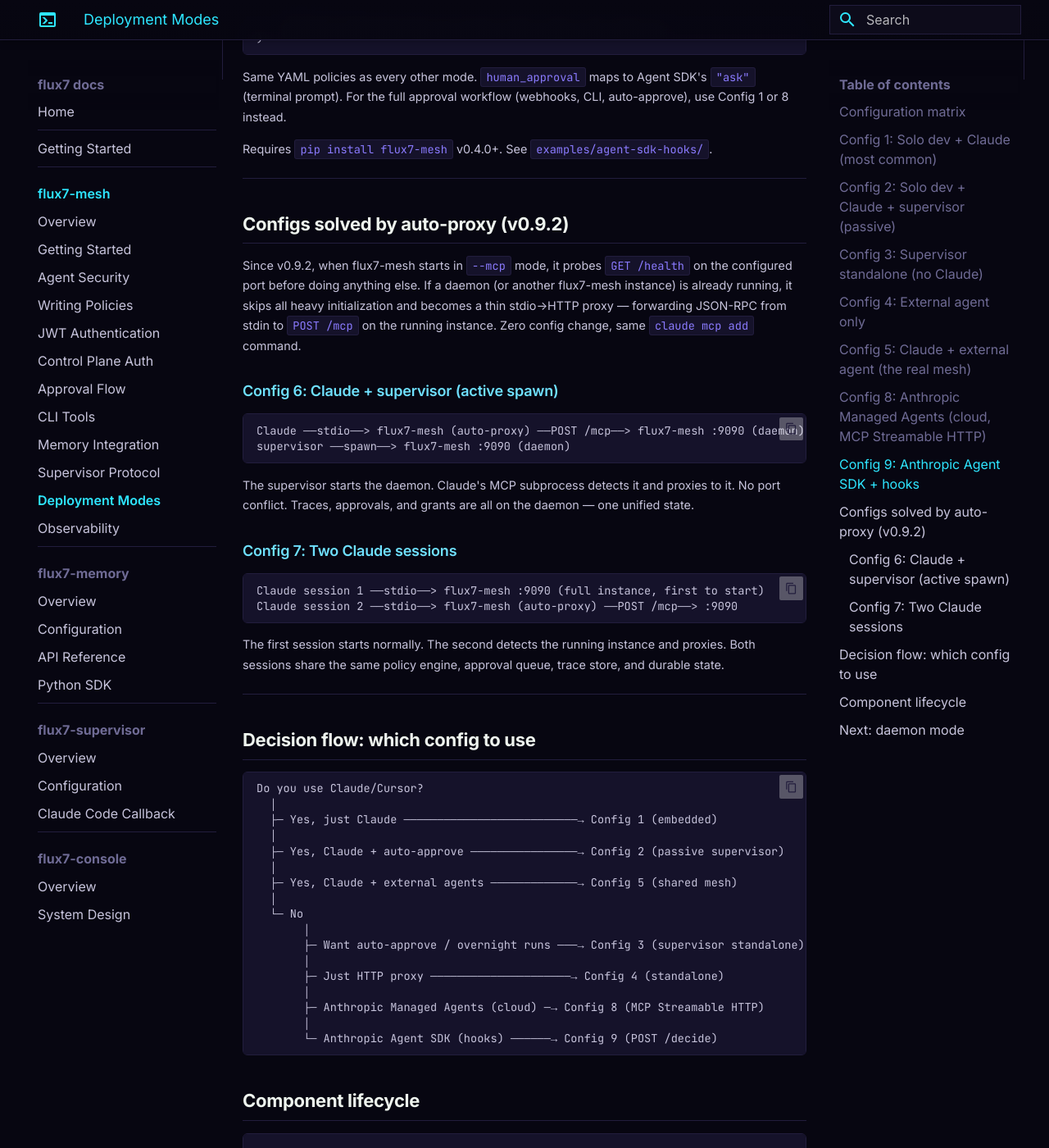
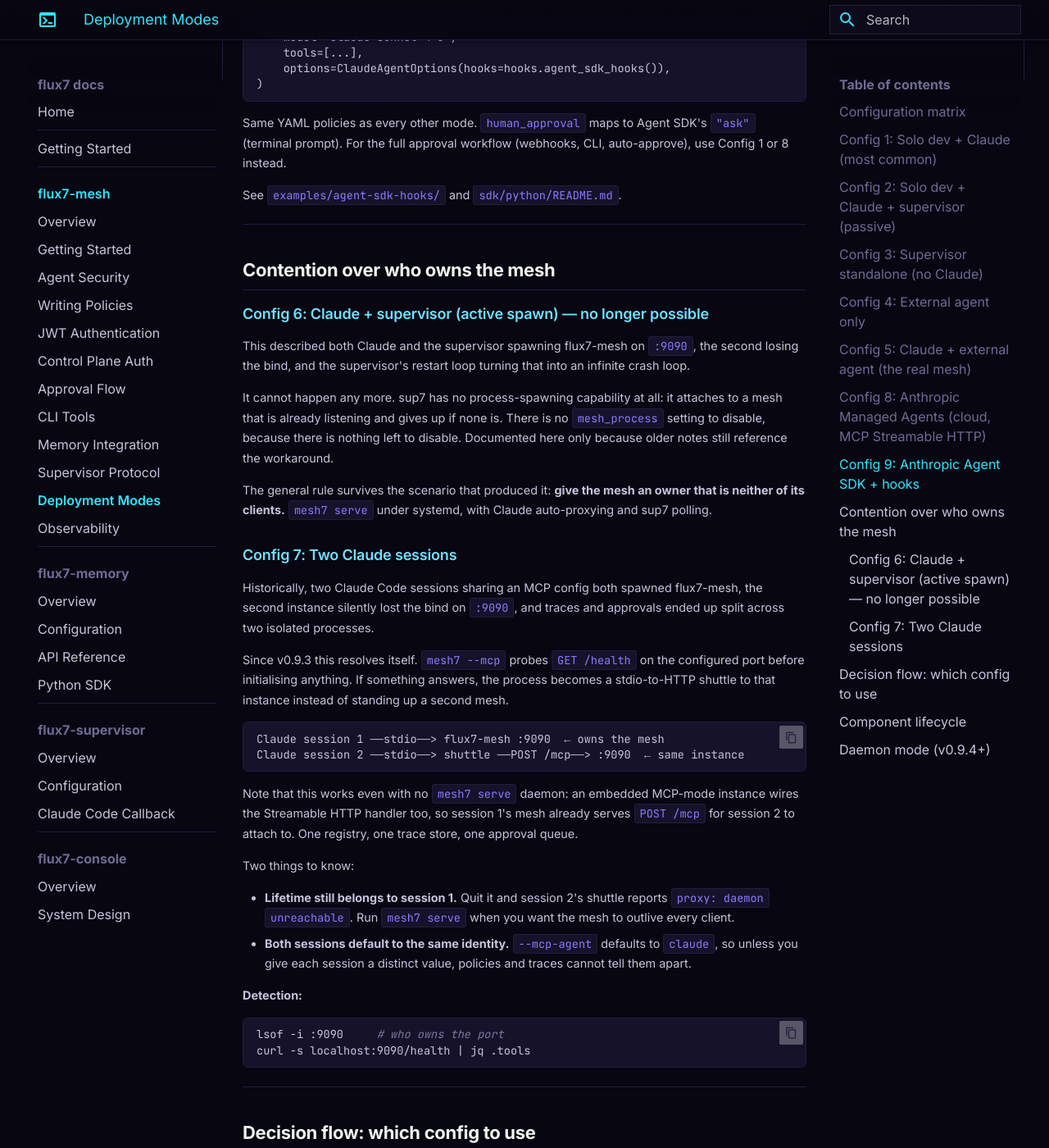
Before and after one commit to KTCrisis/flux7-docs, an MkDocs documentation site: the page built from docs/mesh7/deployment-modes.md, in a window 1280 px wide and 1400 px high, scrolled down 5944 px. Shown: the whole window at 82% size. Built offline with MkDocs 1.6.1 and Material for MkDocs 9.7.7, drawn with Linux system fonts in a browser that asks for light colours; some of the changed text lies outside the part shown.

Commit message:
docs(mesh7): correct the deployment page and the overview against the code
deployment-modes.md carried three claims that no longer hold, all of them
inherited from the supervisor that used to live in flux7-console:

- Config 6 was marked "Works (auto-proxy)". It does not. The probe sits
  inside `if *mcpMode` (main.go:55) and the supervisor spawns HTTP mode,
  so it never reaches the probe. Moot anyway: sup7 has no spawning
  capability, so the scenario cannot occur at all.
- Config 3 claimed the supervisor spawns and restarts the mesh.
- The `supervisor:` config block, `mesh_url`, `mesh_process` and the
  `ollama:` section are not keys sup7 reads. Replaced with its real
  schema and the real console script.

Also: the auto-proxy landed in v0.9.3, not v0.9.2.

The page is replaced with the flux7-mesh copy, which had drifted the
other way (correct naming, stale Config 6/7). Neither copy was right and
each had fixed what the other missed.

index.md was three releases behind: v0.13.0, 281 tests, SDK v0.4.0.
Updated to v0.15.1 and given the pieces it never mentioned at all:
Streamable HTTP as an upstream transport, grant lineage and the /why
chain, the injection tripwire on auto-approval, mesh7-hook.

Adds the three differentiators as prose before the comparison table, so
the argument is stated rather than left for the reader to infer, and a
known-limits section for the same reason it exists in the one-pager.

Fixes French spacing before ? and : throughout an English page.

Co-Authored-By: Claude Opus 5 (1M context) <noreply@anthropic.com>
Claude-Session: https://claude.ai/code/session_01EaZgHcbA2RKZRfXBKGNb8J

````diff
--- a/docs/mesh7/deployment-modes.md
+++ b/docs/mesh7/deployment-modes.md
@@ -8,15 +8,17 @@ Agent-mesh supports different configurations depending on who connects and how.
 |---|-------|-----------|-------------------|------------|--------|
 | **1** | Solo dev + Claude/Cursor | MCP stdio | Claude spawns it | None | Works |
 | **2** | Solo dev + Claude + supervisor | MCP stdio + HTTP | Claude spawns it | Passive (poll :9090) | Works while Claude runs |
-| **3** | Supervisor standalone (no Claude) | HTTP | Supervisor spawns it | Active | Works |
+| **3** | Supervisor standalone (no Claude) | HTTP | `mesh7 serve` / systemd | Active | Works |
 | **4** | External agent (LangChain, script) | HTTP | Manual or supervisor | Optional | Works |
 | **5** | Claude + external agent | MCP stdio + HTTP | Claude spawns it | Optional | Works |
-| **6** | Claude + supervisor (active spawn) | MCP stdio + HTTP | Both try to spawn | Active | Works (auto-proxy) |
-| **7** | 2 Claude sessions | MCP stdio × 2 | Both spawn | - | Works (auto-proxy) |
+| **6** | Claude + supervisor (active spawn) | MCP stdio + HTTP | Both try to spawn | Active | Obsolete (sup7 never spawns) |
+| **7** | 2 Claude sessions | MCP stdio × 2 | First spawns, second proxies | - | Works (v0.9.3+) |
 | **8** | Managed Agents (cloud) | MCP Streamable HTTP | Manual / deploy | Optional | Works |
 | **9** | Agent SDK + hooks | HTTP `/decide` | Manual (`mesh7 serve`) | None | Works |
 
-Configs 1–5 work natively. Configs 6–7 are solved by auto-proxy (v0.9.2) — the second instance detects the running daemon and becomes a thin stdio→HTTP proxy instead of crashing.
+Configs 1–5 and 8–9 work out of the box. Config 7 resolves itself through the `--mcp` auto-proxy (v0.9.3+). Config 6 is obsolete: sup7 no longer spawns anything, so the conflict it described cannot occur.
+
+For anything beyond one developer at one terminal, run `mesh7 serve` under systemd. Every config below then collapses into the same shape: one owner for the mesh, clients that attach.
 
 ---
 
@@ -30,7 +32,7 @@ Claude Code ──stdio──> flux7-mesh ──> filesystem, gmail, ollama...
                       :9090 HTTP (background, for mesh CLI / traces)
 ```
 
-Claude launches flux7-mesh as an MCP subprocess. Agent-mesh launches upstream MCP servers, applies policies, records traces. When Claude quits, everything stops cleanly.
+Claude launches mesh7 as an MCP subprocess. mesh7 launches upstream MCP servers, applies policies, records traces. When Claude quits, everything stops cleanly.
 
 **Setup:** Just add flux7-mesh as an MCP server in Claude Code:
 
@@ -45,7 +47,7 @@ Claude manages flux7-mesh. Two layers of auto-resolve handle routine approvals b
 ```
 Claude Code ──stdio──> flux7-mesh :9090 ──> tools
                            │
-                    Level 1: built-in (flux7-memory lookup, ~100ms)
+                    Level 1: built-in (mem7 lookup, ~100ms)
                     ├── 3+ past approvals → auto-approve
                     └── else → escalate to Level 1+
                            │
@@ -62,62 +64,59 @@ The built-in auto-approve (Level 1) fires before the approval queue — routine
 # Terminal 1: Claude (launches flux7-mesh automatically)
 claude
 
-# Terminal 2: Supervisor
-cd ~/flux7-console
-python -m backend.app.services.supervisor --config supervisor.local.yaml
+# Terminal 2: Supervisor (flux7-supervisor / sup7)
+sup7 -c sup7.yaml start
 ```
 
 With `supervisor.enabled: true` in the flux7-mesh config, `approval.resolve` and `approval.pending` tools are hidden from Claude. Tool calls block until the supervisor resolves them.
 
-**Supervisor config:**
+**Supervisor config (`sup7.yaml`):**
 
 ```yaml
-supervisor:
-  mesh_url: http://localhost:9090
-  mesh_process:
-    enabled: false    # Claude manages the lifecycle
-  ollama:
-    enabled: true
-    model: qwen3:14b
-  rules:
-    - name: project-scope
-      condition: "params.path starts_with /home/user"
-      action: approve
-      confidence: 0.95
+mesh:
+  url: http://localhost:9090
+  agent_id: supervisor
+
+evaluator:
+  provider: ollama          # ollama | anthropic | claude-code
+  model: qwen3:14b
+  url: http://localhost:11434
+  confidence_threshold: 0.8
+
+rules:
+  - name: project-writes
+    condition: "params.path starts_with project_dir"
+    action: approve
+    confidence: 0.9
 ```
+
+sup7 never starts flux7-mesh. It attaches to one that is already listening, so the mesh's lifecycle is always someone else's: Claude here, systemd or `mesh7 serve` elsewhere.
 
 **Limitation:** When Claude quits, flux7-mesh dies. The supervisor retries every `poll_interval` until Claude starts again.
 
 ## Config 3: Supervisor standalone (no Claude)
 
-For pipelines, overnight runs, CI/CD, batch jobs. No human in the loop — the supervisor manages everything.
+For pipelines, overnight runs, CI/CD, batch jobs. No human at the keyboard: the supervisor resolves what it can and only genuine unknowns wait.
 
 ```
-supervisor (always alive)
-  │
-  ├── spawn/restart ──> flux7-mesh :9090 ──> tools
-  │
-  ├── poll → evaluate → resolve
-  └── store decisions in memory-mcp
+mesh7 serve (daemon, systemd)  ──> tools
+        ▲
+        │ poll → evaluate → resolve
+        │
+   sup7 (always alive) ──> decisions stored in mem7
 ```
 
 **Setup:**
 
 ```bash
-cd ~/flux7-console
-python -m backend.app.services.supervisor --config supervisor.yaml
+# The mesh must already be listening. sup7 does not start it.
+mesh7 serve --config config.yaml     # or: systemctl start mesh7
+
+sup7 -c sup7.yaml status             # check connectivity first
+sup7 -c sup7.yaml start
 ```
 
-With `mesh_process.enabled: true`, the supervisor spawns flux7-mesh on startup, monitors health, and restarts it on crash.
-
-```yaml
-supervisor:
-  mesh_url: http://localhost:9090
-  mesh_process:
-    enabled: true
-    command: flux7-mesh
-    config: /path/to/config.yaml
-```
+Both ship a systemd unit, and sup7's declares `After=` and `Wants=mesh7.service` so the ordering is enforced by the init system rather than by whoever types the commands.
 
 External agents connect via HTTP:
 
@@ -174,7 +173,7 @@ Anthropic cloud
 │
 └── MCP connector ── POST /mcp ──> flux7-mesh (your server, public URL)
                                        │
-                                  policies, traces, flux7-memory
+                                  policies, traces, mem7
                                        │
                                   upstream MCP servers
 ```
@@ -250,31 +249,44 @@ agent = Agent(
 
 Same YAML policies as every other mode. `human_approval` maps to Agent SDK's `"ask"` (terminal prompt). For the full approval workflow (webhooks, CLI, auto-approve), use Config 1 or 8 instead.
 
-Requires `pip install flux7-mesh` v0.4.0+. See `examples/agent-sdk-hooks/`.
+See `examples/agent-sdk-hooks/` and `sdk/python/README.md`.
 
 ---
 
-## Configs solved by auto-proxy (v0.9.2)
+## Contention over who owns the mesh
 
-Since v0.9.2, when flux7-mesh starts in `--mcp` mode, it probes `GET /health` on the configured port before doing anything else. If a daemon (or another flux7-mesh instance) is already running, it skips all heavy initialization and becomes a thin stdio→HTTP proxy — forwarding JSON-RPC from stdin to `POST /mcp` on the running instance. Zero config change, same `claude mcp add` command.
+### Config 6: Claude + supervisor (active spawn) — no longer possible
 
-### Config 6: Claude + supervisor (active spawn)
+This described both Claude and the supervisor spawning flux7-mesh on `:9090`, the second losing the bind, and the supervisor's restart loop turning that into an infinite crash loop.
 
-```
-Claude ──stdio──> flux7-mesh (auto-proxy) ──POST /mcp──> flux7-mesh :9090 (daemon)
-supervisor ──spawn──> flux7-mesh :9090 (daemon)
-```
+It cannot happen any more. sup7 has no process-spawning capability at all: it attaches to a mesh that is already listening and gives up if none is. There is no `mesh_process` setting to disable, because there is nothing left to disable. Documented here only because older notes still reference the workaround.
 
-The supervisor starts the daemon. Claude's MCP subprocess detects it and proxies to it. No port conflict. Traces, approvals, and grants are all on the daemon — one unified state.
+The general rule survives the scenario that produced it: **give the mesh an owner that is neither of its clients.** `mesh7 serve` under systemd, with Claude auto-proxying and sup7 polling.
 
 ### Config 7: Two Claude sessions
 
+Historically, two Claude Code sessions sharing an MCP config both spawned flux7-mesh, the second instance silently lost the bind on `:9090`, and traces and approvals ended up split across two isolated processes.
+
+Since v0.9.3 this resolves itself. `mesh7 --mcp` probes `GET /health` on the configured port before initialising anything. If something answers, the process becomes a stdio-to-HTTP shuttle to that instance instead of standing up a second mesh.
+
 ```
-Claude session 1 ──stdio──> flux7-mesh :9090 (full instance, first to start)
-Claude session 2 ──stdio──> flux7-mesh (auto-proxy) ──POST /mcp──> :9090
+Claude session 1 ──stdio──> flux7-mesh :9090  ← owns the mesh
+Claude session 2 ──stdio──> shuttle ──POST /mcp──> :9090  ← same instance
 ```
 
-The first session starts normally. The second detects the running instance and proxies. Both sessions share the same policy engine, approval queue, trace store, and durable state.
+Note that this works even with no `mesh7 serve` daemon: an embedded MCP-mode instance wires the Streamable HTTP handler too, so session 1's mesh already serves `POST /mcp` for session 2 to attach to. One registry, one trace store, one approval queue.
+
+Two things to know:
+
+- **Lifetime still belongs to session 1.** Quit it and session 2's shuttle reports `proxy: daemon unreachable`. Run `mesh7 serve` when you want the mesh to outlive every client.
+- **Both sessions default to the same identity.** `--mcp-agent` defaults to `claude`, so unless you give each session a distinct value, policies and traces cannot tell them apart.
+
+**Detection:**
+
+```bash
+lsof -i :9090     # who owns the port
+curl -s localhost:9090/health | jq .tools
+```
 
 ---
 
@@ -295,9 +307,7 @@ Do you use Claude/Cursor?
        │
        ├─ Just HTTP proxy ─────────────────────→ Config 4 (standalone)
        │
-       ├─ Anthropic Managed Agents (cloud) ─→ Config 8 (MCP Streamable HTTP)
-       │
-       └─ Anthropic Agent SDK (hooks) ──────→ Config 9 (POST /decide)
+       └─ Anthropic Managed Agents (cloud) ─→ Config 8 (MCP Streamable HTTP)
 ```
 
 ## Component lifecycle
@@ -305,19 +315,19 @@ Do you use Claude/Cursor?
 | Component | Who starts it | Who stops it | Persists across sessions |
 |-----------|--------------|-------------|------------------------|
 | **Ollama** | System daemon | System | Yes |
-| **flux7-mesh** | Claude (config 1/2/5) or supervisor (config 3) | Dies with parent | Durable state (SQLite) survives restarts |
+| **mesh7** | Claude (config 1/2/5) or `mesh7 serve` (config 3, daemon) | Dies with parent (embedded) or persistent (daemon) | Yes with daemon mode |
 | **Upstream MCP servers** | flux7-mesh (subprocesses) | Die with flux7-mesh | No |
 | **Supervisor** | User (terminal) | User (Ctrl+C) | Yes (as long as terminal lives) |
 | **Claude Code** | User | User | No |
 
-## Next: daemon mode
+## Daemon mode (v0.9.4+)
 
-The auto-proxy (v0.9.2) solves port conflicts — but the first instance is still ephemeral (tied to whoever started it). The next step is a proper daemon:
+A single persistent mesh7 instance shared by everyone:
 
 ```
                     mesh7 serve (daemon, persistent)
                     ┌─────────────────────────────────────┐
-Claude ──proxy───>  │                                     │──> tools
+Claude ──connect──> │                                     │──> tools
 Agent B ───HTTP───> │  registry · policy · approval       │
 Agent C ───HTTP───> │  trace · grants · rate limiting     │
                     └──────────────┬──────────────────────┘
@@ -325,29 +335,21 @@ Agent C ───HTTP───> │  trace · grants · rate limiting     │
                             supervisor (poll)
 ```
 
-```bash
-# Start the daemon
-mesh7 serve --config config.yaml
+Two subcommands:
 
-# Claude auto-proxies to it (same command as before)
-claude mcp add mesh7 -- mesh7 --mcp --config config.yaml
-```
+- **`mesh7 serve`** — run as a persistent daemon (HTTP + manages upstream MCP servers)
+- **`mesh7 --mcp`** — auto-detects a running daemon and proxies to it (MCP stdio for Claude Code)
 
-- **`mesh7 serve`** — runs as a persistent daemon (HTTP + manages upstream MCP servers, survives client disconnects)
-- **Auto-proxy** handles the MCP side automatically — Claude's `--mcp` instance detects the daemon and proxies to it. No explicit `connect` subcommand needed.
-
-This solves Config 2's limitation (mesh dies with Claude). The supervisor manages the daemon lifecycle. Durable state (v0.9.2) ensures approvals and grants survive daemon restarts.
+This settles Config 2's limitation (the mesh dies with Claude) and makes Config 7 durable rather than merely working. Every client uses the auto-proxy instead of spawning its own mesh7, and the daemon outlives all of them.
 
 | Feature | Status |
 |---------|--------|
 | Config 1: Embedded MCP | Done |
 | Config 2: Passive supervisor | Done |
-| Config 3: Active supervisor | Done |
+| Config 3: Supervisor standalone | Done |
 | Config 4: Standalone HTTP | Done |
 | Config 5: Shared mesh | Done |
 | Config 8: Managed Agents (MCP Streamable HTTP) | Done (v0.9.0) |
-| Config 9: Agent SDK hooks (POST /decide) | Done (SDK v0.4.0) |
 | `supervisor.enabled` (hide approval tools) | Done |
-| Durable state (SQLite) | Done (v0.9.2) |
-| Auto-proxy (stdio→HTTP on daemon detect) | Done (v0.9.2) |
 | `mesh7 serve` (daemon) | Done (v0.9.4) |
+| `mesh7 --mcp` (auto-proxy to daemon) | Done (v0.9.3) |
````
Also changed, not shown: other parts of docs/mesh7/deployment-modes.md (+1 -1 lines), docs/mesh7/index.md (+42 -22 lines).
